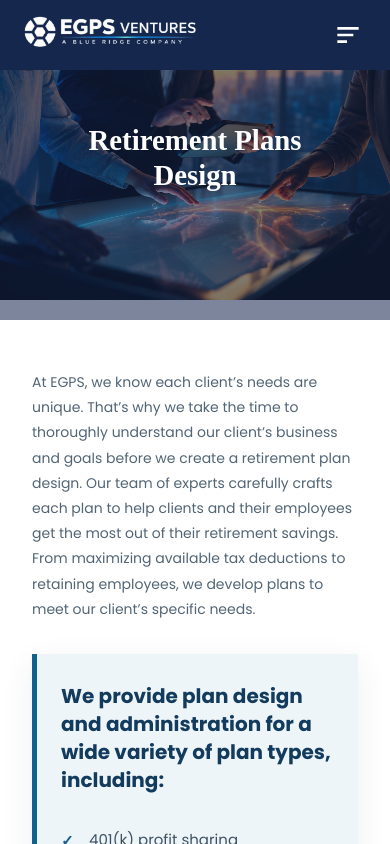
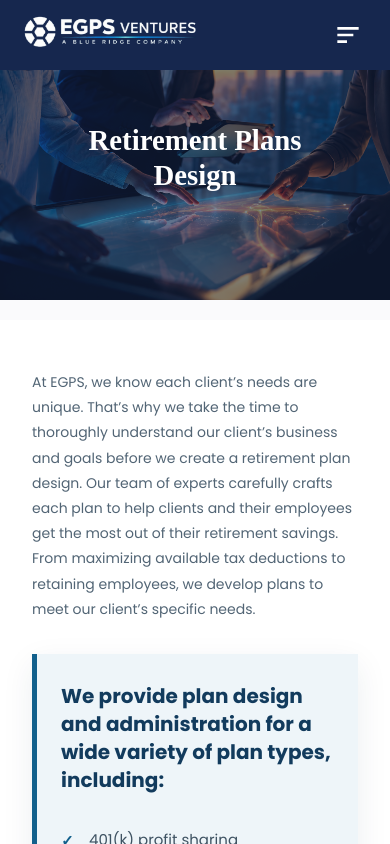
Before and after one commit to VigneshprabhuT/Pdf_Extraction_Front, a React (Create React App) app: page /retirement-plan-design in a window 390 px wide. Shown: the top 844 px of the page. Built offline with nearby package versions, Linux system fonts and the light colour scheme; a web font is replaced by a local one.

Commit message:
completed

```diff
--- a/src/css/Career.css
+++ b/src/css/Career.css
@@ -800,7 +800,7 @@
         position: absolute;
         inset: 0;
         width: 100%;
-        height: 300px;
+        height: 280px;
         background: rgba(22, 39, 78, 0.55);
     }
 
--- a/src/css/Rete_plan_Complaince.css
+++ b/src/css/Rete_plan_Complaince.css
@@ -270,7 +270,7 @@
         position: absolute;
         inset: 0;
         width: 100%;
-        height: 280px;
+        height: 260px;
         background: rgba(22, 39, 78, 0.55);
         z-index: 0;
     }
--- a/src/css/Rete_plan_design.css
+++ b/src/css/Rete_plan_design.css
@@ -288,7 +288,7 @@
         position: absolute;
         inset: 0;
         width: 100%;
-        height:300px;
+        height:280px;
         background: rgba(22, 39, 78, 0.55);
         z-index: 0;
     }
```
